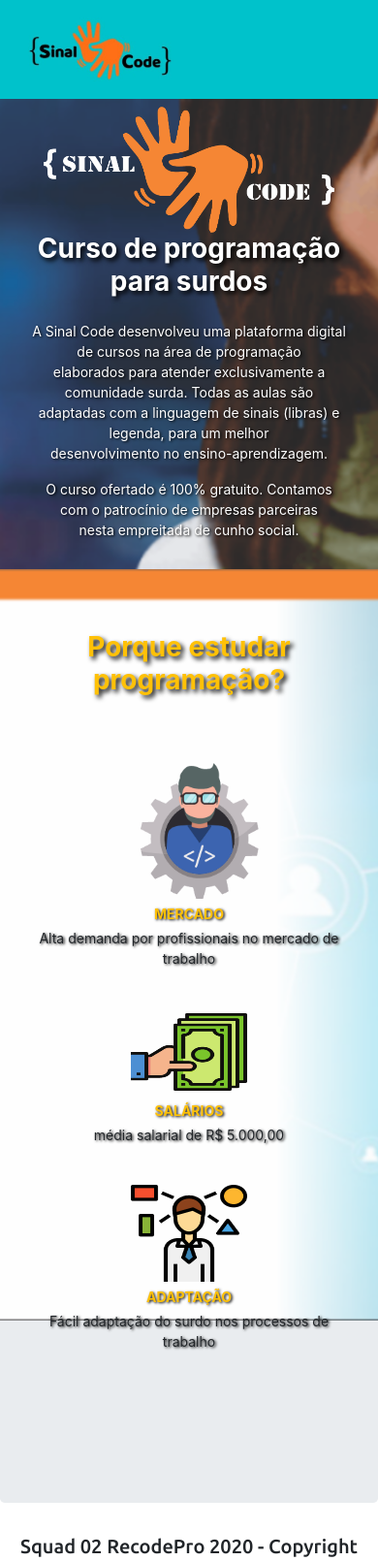
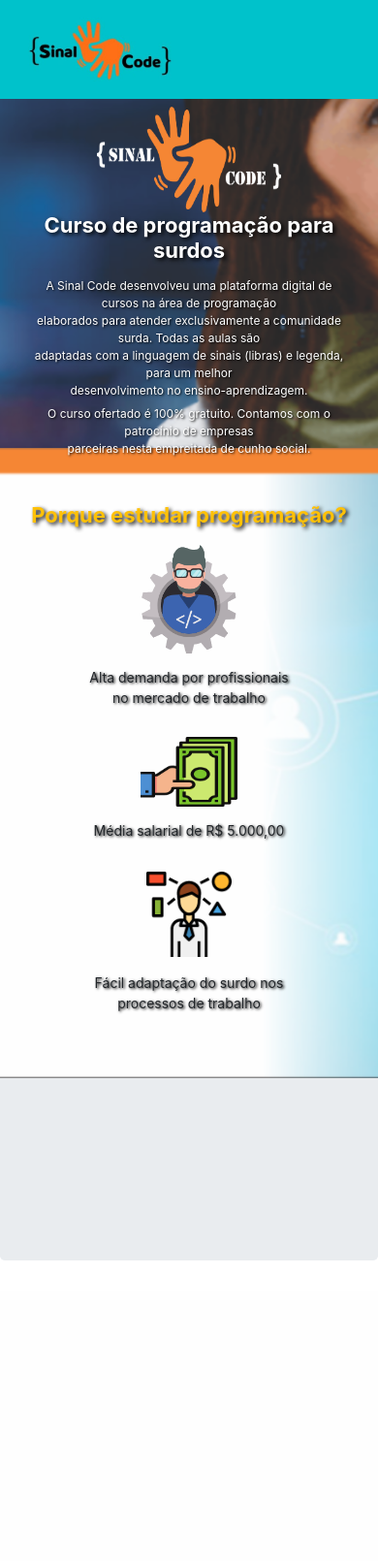
Before and after one commit to FabiMacedo/Projeto_Squad2_Trabalho_RecodePro, a PHP site: page / in a window 390 px wide. Shown: the whole page at 97% size. After the commit the page ends 1300 px from the top, so only its background shows below. Run offline with PHP 8.4, Linux system fonts and the light colour scheme.

Commit message:
Alterações de layout

```diff
--- a/Projeto_Squad2_Trabalho_RecodePro/css/global.css
+++ b/Projeto_Squad2_Trabalho_RecodePro/css/global.css
@@ -2,6 +2,7 @@
 *{
     margin:0;
     padding: 0;
+    box-sizing: border-box;
 }
 
 nav{
--- a/Projeto_Squad2_Trabalho_RecodePro/css/home.css
+++ b/Projeto_Squad2_Trabalho_RecodePro/css/home.css
@@ -1,11 +1,7 @@
-body{
-    background-color: rgb(0, 194, 203);
-}
-
 .jumbotron{
     display: flex;
     flex-direction: column;
-    height: 1550px;
+    height: 125vh;
     background-image: url('../imagens/banner_home4.png');
     background-repeat: no-repeat;
     background-position: center -188px;
@@ -15,43 +11,63 @@
     background-size: cover;
     -o-background-size: cover;
     text-align: center;
+}
 
+.Painel-inicial {
+    height: 54vh;
+    display: flex;
 }
 
 .inicial {
-    justify-content: center;
+    width: 50%;
+    height: 54vh;
+    display: flex;
+    flex-direction: column;
     align-items: center;
 }
 
 .jumbotron img{
-    width: 350px;
-    height: 180px;
+    margin-top: -40px;
+    width: 320px;
+    height: 150px;
 
 }
 
-.jumbotron h1{
+.jumbotron .Painel-inicial h1{
     color: white;
     font-weight: bold;
     text-shadow: black 0.1em 0.1em 0.2em;
 }
-.jumbotron p{
-    font-size: 24px;
+.jumbotron .Painel-inicial p{
+    font-size: 18px;
     text-shadow: black 0.1em 0.1em 0.2em;
 }
 
 .container {
-    margin-top: 100px;
     display: flex;
+    width: 160vh;
     flex-direction: column;
+}
+
+.jumbotron .container h1 {
+    font-weight: bold;
+    text-shadow: black 0.1em 0.1em 0.2em;
+}
+
+.jumbotron .container .container-inter p {
+    font-size: 18px;
+    text-shadow: black 0.1em 0.1em 0.2em;
 }
 
 .container-inter {
     display: flex;
+    justify-content: space-between;
+    width: 100%;
     margin-top: 30px;
 }
 
-.mercado p {
-    margin-top: -120px;
+.jumbotron .container .container-inter .mercado p {
+    margin-top: -100px;
 }
 
 .mercado img{
@@ -60,17 +76,12 @@
     width: 400px;
 }
 
-.salario p {
-    margin-top: -40px;
-}
-
 .salario img {
-    margin-top: -30px;
     height: 250px;
 }
 
-.adapta p {
-    margin-top: -70px;
+.jumbotron .container .container-inter .adapta p {
+    margin-top: -55px;
 }
 
 .adapta img {
@@ -78,29 +89,28 @@
     height: 300px;
 }
 
-.rodape {
-    margin-top: 370px;
-}
-
-
 @media (max-width: 768px) {
-    .inicial {
-
+    .jumbotron {
+           height: 1300px;
     }
 
-    .jumbotron h1 {
-        font-size: 28px;
+    .jumbotron .Painel-inicial .inicial {
+        width: 100%;
     }
 
-    .jumbotron p {
-        font-size: 14px;
+    .jumbotron .Painel-inicial .inicial img {
+        margin-top: 30px;
+        width: 190px;
+        height: 110px;
     }
 
-    .jumbotron img{
-        margin-top: 30px;
-        width: 300px;
-        height: 130px;
+    .jumbotron .Painel-inicial .inicial h1{
+        font-size: 22px;
+    }
 
+    .jumbotron .Painel-inicial .inicial p{
+        margin-top: -10px;
+        font-size: 12px;
     }
 
     .container {
@@ -109,40 +119,46 @@
         flex-direction: column;
     }
 
+    .container h1 {
+        font-size: 22px;
+    }
+
     .container-inter {
         display: flex;
         flex-direction: column;
     }
 
-    .mercado p {
-        margin-top: -100px;
+    .mercado img{
+        margin-top: -120px;
+        height: 280px;
+        width: 280px;
     }
 
-    .mercado img{
-        margin-top: -90px;
-        height: 350px;
-        width: 350px;
-    }
-
-    .salario p {
-        margin-top: -50px;
+    .jumbotron .container .container-inter .mercado p {
+        font-size: 14px;
+        padding-top: 30px;
     }
 
     .salario img {
-        margin-top: -30px;
-        height: 200px;
+        margin-top: -40px;
+        height: 180px;
+        width: 250px;
     }
 
-    .adapta p {
-        margin-top: -70px;
+    .jumbotron .container .container-inter .salario p {
+        font-size: 14px;
+        margin-top: -40px;
     }
 
     .adapta img {
         margin-top: -50px;
-        height: 250px;
+        height: 220px;
+        width: 220px;
     }
 
-    .rodape {
-        margin-top: 170px;
+    .jumbotron .container .container-inter .adapta p  {
+        font-size: 14px;
+        margin-top: -50px;
     }
+
 }
--- a/Projeto_Squad2_Trabalho_RecodePro/index.php
+++ b/Projeto_Squad2_Trabalho_RecodePro/index.php
@@ -18,39 +18,34 @@
     <?php
         include_once('menu.html');
     ?>
+
     <div class="jumbotron">
+        <div class="Painel-inicial">
             <div class="inicial text-white mb-5 pt-5 px-3" >
                 <img class="img-responsive" src="./imagens/logoft2.png">
                 <h1 class="h4-responsive mb-4">Curso de programação para surdos</h1>
                 <p class="">A Sinal Code desenvolveu uma plataforma digital de cursos na área de programação<br>elaborados para atender exclusivamente a comunidade surda. Todas as aulas são<br>adaptadas com a linguagem de sinais (libras) e legenda, para um melhor<br>desenvolvimento no ensino-aprendizagem.</p>
-            <p class="">O curso ofertado é 100% gratuito. Contamos com o patrocínio de empresas parceiras <br>nesta empreitada de cunho social.</p>
+                <p class="">O curso ofertado é 100% gratuito. Contamos com o patrocínio de empresas <br>parceiras nesta empreitada de cunho social.</p>
             </div>
-
-
+        </div>
 
         <div class="container">
             <h1 class="h1-responsive mb-4 text-warning">Porque estudar programação?</h1>
             <div class="container-inter">
                 <div class="mercado">
                     <img src="./imagens/mercado.png">
-                <p class="text-center mb-1"><b class="text-warning">MERCADO</b></p>
-                <p class="mt-1">Alta demanda por profissionais no mercado de trabalho</p>
+                    <p>Alta demanda por profissionais<br />no mercado de trabalho</p>
                 </div>
                 <div class="salario">
                     <img src="./imagens/salario.png">
-                <p class="text-center mb-1"><b class="text-warning">SALÁRIOS</b></p>
-                <p class="mt-1">média salarial de R$ 5.000,00</p>
+                    <p>Média salarial de R$ 5.000,00</p>
                 </div>
                 <div class="adapta">
                     <img src="./imagens/adaptacao.png">
-                <p class="text-center mb-1"><b class="text-warning">ADAPTAÇÃO</b></p>
-                <p class="mt-1">Fácil adaptação do surdo nos processos de trabalho</p>
+                    <p>Fácil adaptação do surdo nos<br />processos de trabalho</p>
                 </div>
             </div>
         </div>
-    <footer>
-        <div class="rodape">Squad 02 RecodePro 2020 - Copyright</div>
-    </footer>
     </div>
 </body>
 </html>
```
Also changed, not shown: Projeto_Squad2_Trabalho_RecodePro/cadastro.php (+3 -7 lines), Projeto_Squad2_Trabalho_RecodePro/css/cadastro.css (+22 -49 lines), Projeto_Squad2_Trabalho_RecodePro/css/faleconosco.css (+12 -21 lines), Projeto_Squad2_Trabalho_RecodePro/css/login.css (+37 -52 lines), Projeto_Squad2_Trabalho_RecodePro/css/quemsomos.css (+10 -17 lines), Projeto_Squad2_Trabalho_RecodePro/faleconosco.php (+1 -9 lines), Projeto_Squad2_Trabalho_RecodePro/login.php (+4 -15 lines), Projeto_Squad2_Trabalho_RecodePro/quemsomos.php (+7 -7 lines). Lines whose indentation alone changed are shown as unchanged.
